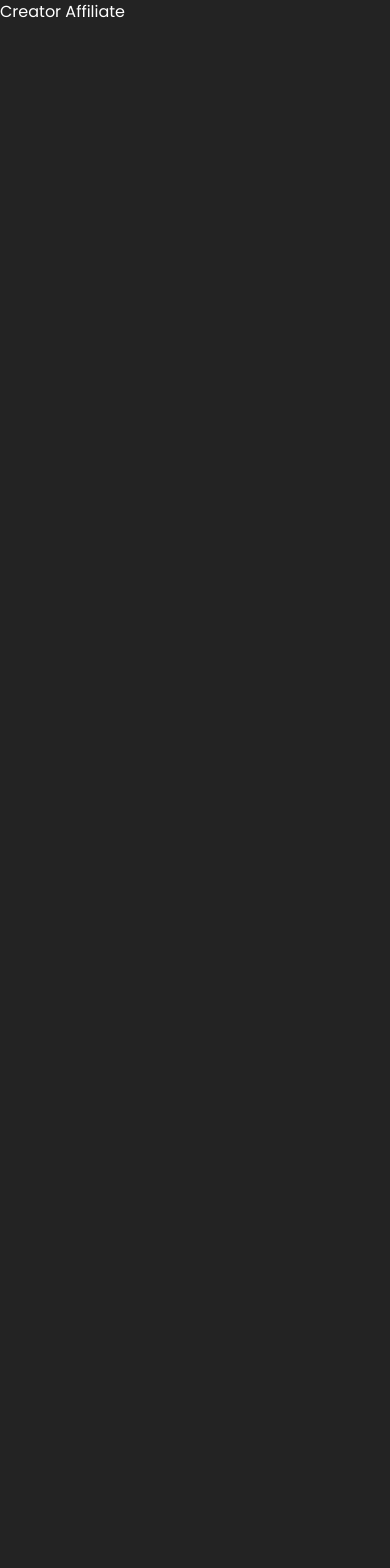
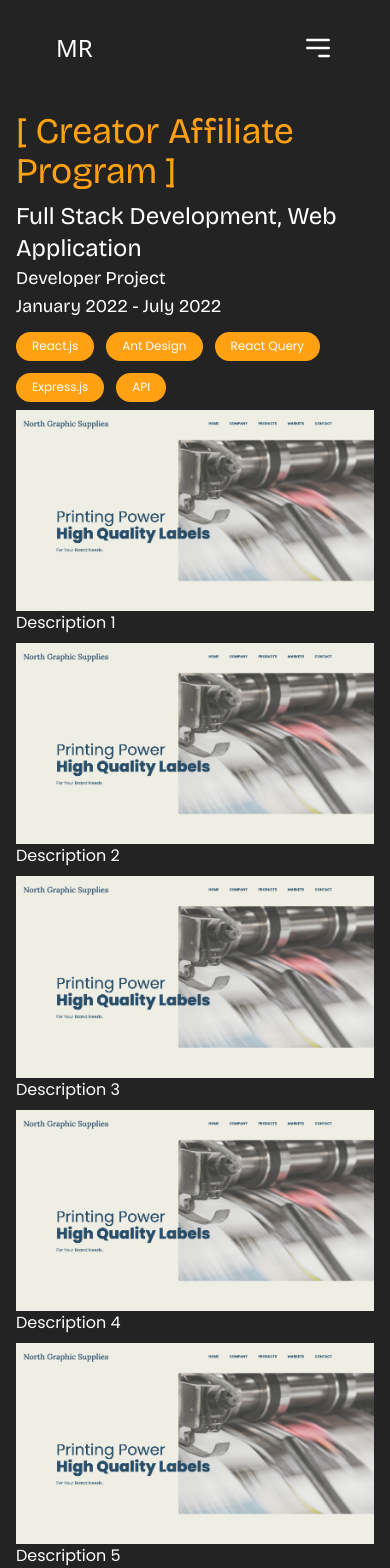
Before and after one commit to muhkyle17/portfolio-website, a Next.js app: page /projects/creator-affiliate in a window 390 px wide. Shown: the top 1568 px of the page. Before the commit the page ends 844 px from the top, so only its background shows below. Built offline with nearby package versions, Linux system fonts and the light colour scheme; a web font is replaced by a local one.

Commit message:
Add the initial structure of the creator affiliate page

```diff
--- a/components/projects/AffiliateProject.js
+++ b/components/projects/AffiliateProject.js
@@ -1,7 +1,87 @@
+import Image from 'next/image'
+import { projects } from '../../data'
+import spinner from '../../public/spinner.gif'
+
 const AffiliateProject = () => {
+  const projectInfo = projects.find(project => project.projectRoute === 'creator-affiliate')
+  const {
+    title,
+    techType,
+    appType,
+    projectType,
+    duration,
+    image,
+    description,
+    skills,
+    live,
+    source,
+  } = projectInfo || {}
+
+  if (projectInfo === undefined)
+    return (
+      <div className='flex items-center justify-center h-full'>
+        <Image src={spinner} alt='Spinner' width={500} height={500} />
+      </div>
+    )
+
   return (
     <div>
-      <p>Affiliate Project</p>
+      <div className='container mx-auto px-4 xl:px-72 flex flex-col gap-2 sm:gap-5 items-start'>
+        <h1 className='text-4xl sm:text-5xl text-primary'>[ {title} ]</h1>
+
+        <div className='flex flex-col'>
+          <h1 className='text-2xl'>
+            {techType}, {appType}
+          </h1>
+          <div className='text-lg flex flex-col sm:flex-row items-start sm:items-center gap-0 sm:gap-2'>
+            <h1>{projectType}</h1>
+            <p className='text-3xl hidden sm:block'>·</p>
+            <h1>{duration}</h1>
+          </div>
+          <div className='mt-3 flex flex-wrap gap-3'>
+            {skills.map((item, index) => {
+              return (
+                <p
+                  key={index}
+                  className='bg-primary text-center flex items-center justify-center rounded-full py-[0.4rem] px-4 text-xs sm:text-sm'>
+                  {item}
+                </p>
+              )
+            })}
+          </div>
+        </div>
+
+        <div className='relative w-full lg:w-[75%] xl:w-full'>
+          <div className='relative w-full' style={{ paddingTop: '56.25%' }}>
+            <Image src={image} alt={title} layout='fill' objectFit='cover' />
+          </div>
+          <p>Description 1</p>
+        </div>
+        <div className='relative w-full lg:w-[75%] xl:w-full'>
+          <div className='relative w-full' style={{ paddingTop: '56.25%' }}>
+            <Image src={image} alt={title} layout='fill' objectFit='cover' />
+          </div>
+          <p>Description 2</p>
+        </div>
+        <div className='relative w-full lg:w-[75%] xl:w-full'>
+          <div className='relative w-full' style={{ paddingTop: '56.25%' }}>
+            <Image src={image} alt={title} layout='fill' objectFit='cover' />
+          </div>
+          <p>Description 3</p>
+        </div>
+        <div className='relative w-full lg:w-[75%] xl:w-full'>
+          <div className='relative w-full' style={{ paddingTop: '56.25%' }}>
+            <Image src={image} alt={title} layout='fill' objectFit='cover' />
+          </div>
+          <p>Description 4</p>
+        </div>
+        <div className='relative w-full lg:w-[75%] xl:w-full'>
+          <div className='relative w-full' style={{ paddingTop: '56.25%' }}>
+            <Image src={image} alt={title} layout='fill' objectFit='cover' />
+          </div>
+          <p>Description 5</p>
+        </div>
+      </div>
     </div>
   )
 }
--- a/pages/projects/creator-affiliate.js
+++ b/pages/projects/creator-affiliate.js
@@ -1,8 +1,26 @@
+import Head from 'next/head'
+
+import Header from '../../components/common/Header'
+import Footer from '../../components/common/Footer'
+import AffiliateProject from '../../components/projects/AffiliateProject'
+
 const CreatorAffiliate = () => {
   return (
-    <div>
-      <p>Creator Affiliate</p>
-    </div>
+    <>
+      <Head>
+        <title>Mikyle Reyes</title>
+        <meta name='description' content='Mikyle Reyes' />
+        <link rel='icon' href='/notion-avatar-1663964359003.svg' />
+      </Head>
+
+      <div className='relative'>
+        <Header />
+        <div className='mt-28 mb-10'>
+          <AffiliateProject />
+        </div>
+        <Footer />
+      </div>
+    </>
   )
 }
 
```
